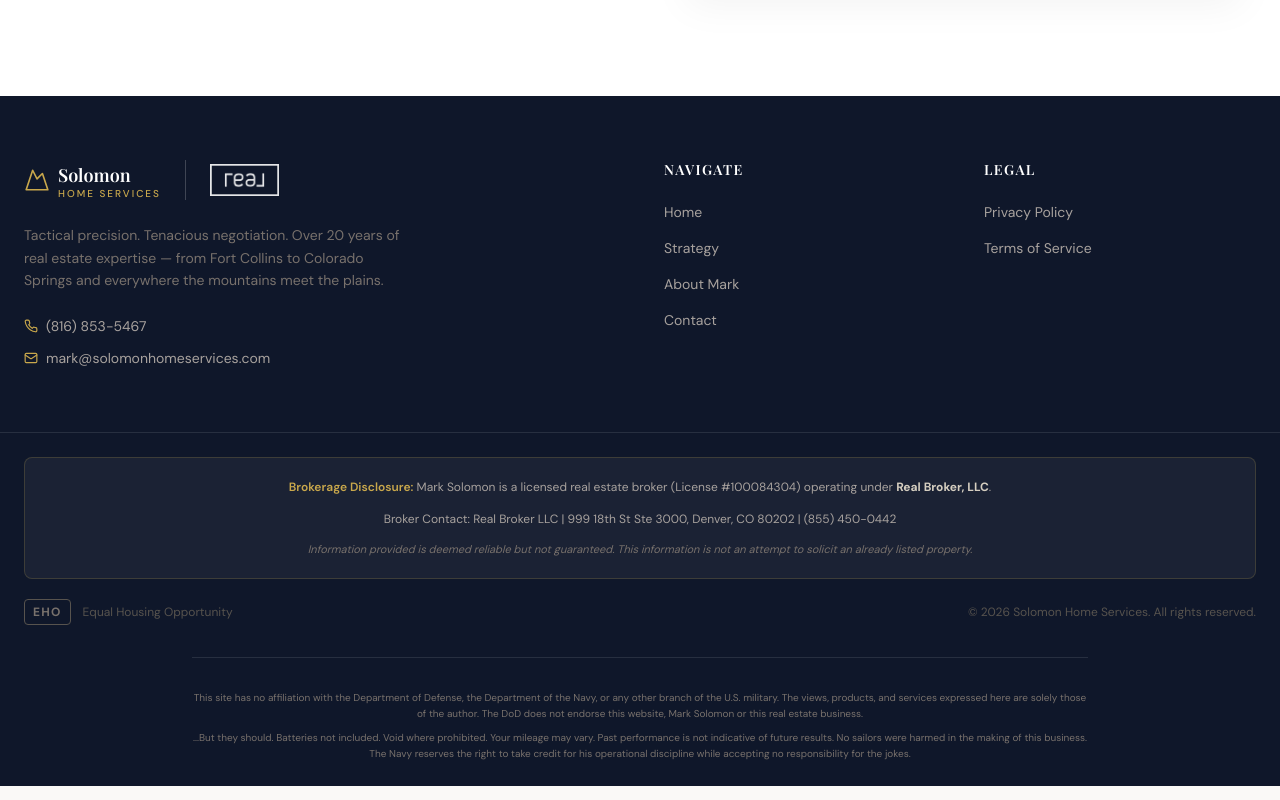
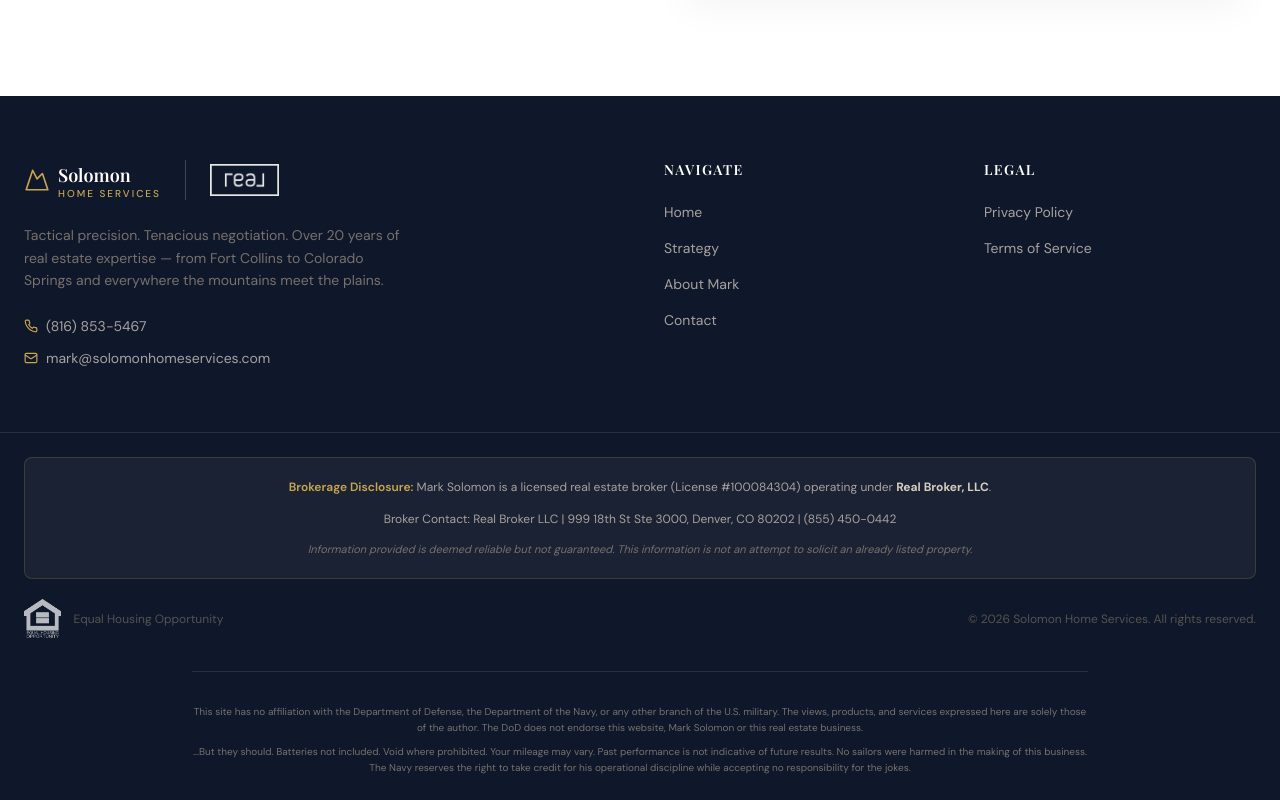
Before and after one commit to lasersolosbd/SolomonHomeServices, a Next.js app: page / in a window 1280 px wide. Shown: the part 5587-6387 px from the top of the page. Built offline with nearby package versions, Linux system fonts and the light colour scheme.

Commit message:
Update Footer.js

```diff
--- a/components/Footer.js
+++ b/components/Footer.js
@@ -2,7 +2,7 @@ import Link from "next/link";
 import { Mountain, Phone, Mail, MapPin, Shield } from "lucide-react";
 
 export default function Footer() {
-  const currentYear = new Date().getFullYear();
+  const currentYear = new Date().getFullYear(); // Will output 2026
 
   return (
     <footer className="bg-[#0f172a] text-stone-400">
@@ -102,7 +102,8 @@ export default function Footer() {
 
           <div className="flex flex-col md:flex-row items-center justify-between gap-4 text-xs text-stone-600 mb-8">
             <div className="flex items-center gap-3">
-              <span className="border border-stone-600 px-2 py-1 rounded text-stone-500 text-xs font-bold tracking-widest">EHO</span>
+              {/* Image with invert class to turn the black/white logo into white/transparent for the dark background */}
+              <img src="/equal-housing-opportunity-logo.png" alt="Equal Housing Opportunity" className="h-10 object-contain invert mix-blend-screen opacity-70" />
               <span>Equal Housing Opportunity</span>
             </div>
             <p className="text-center">
```
